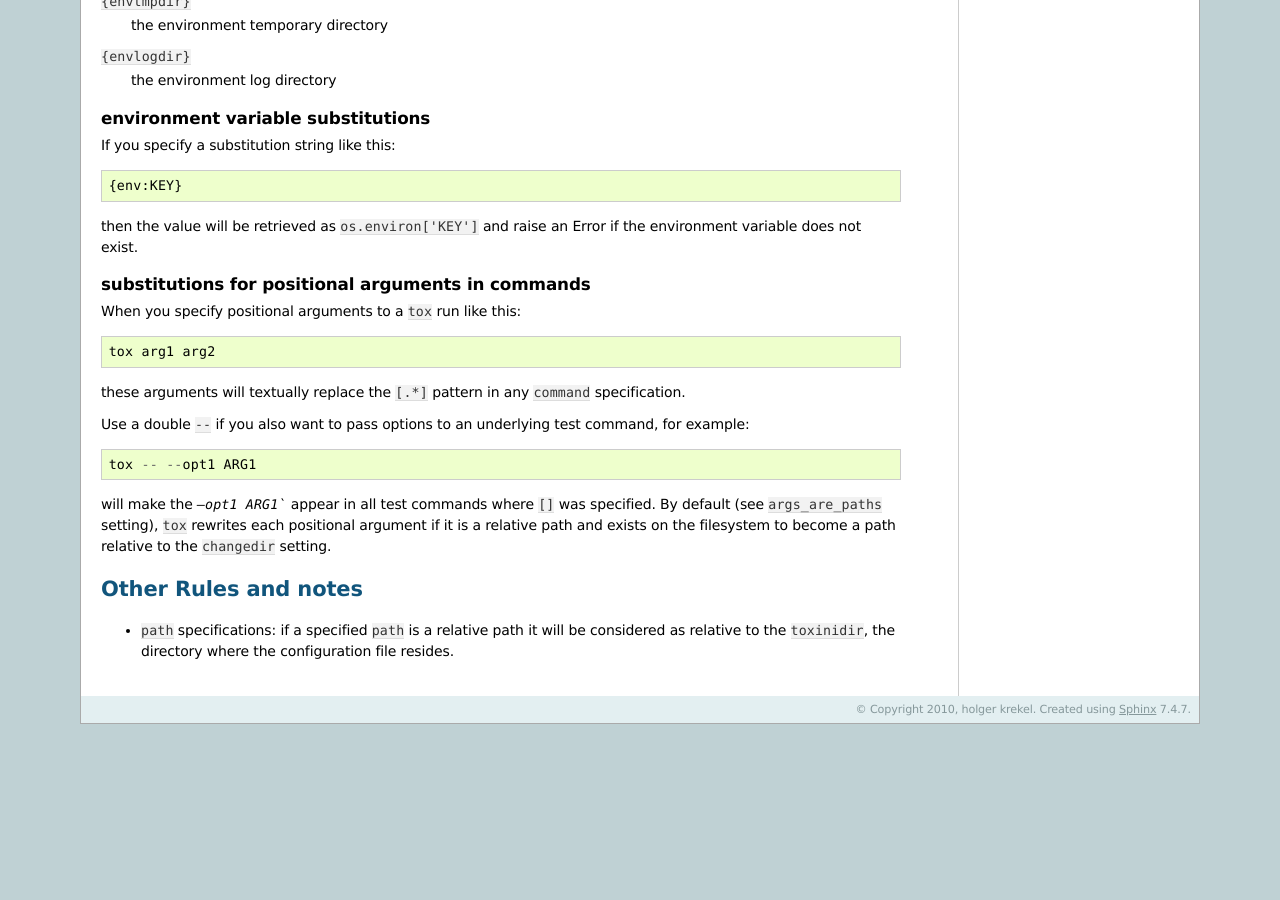
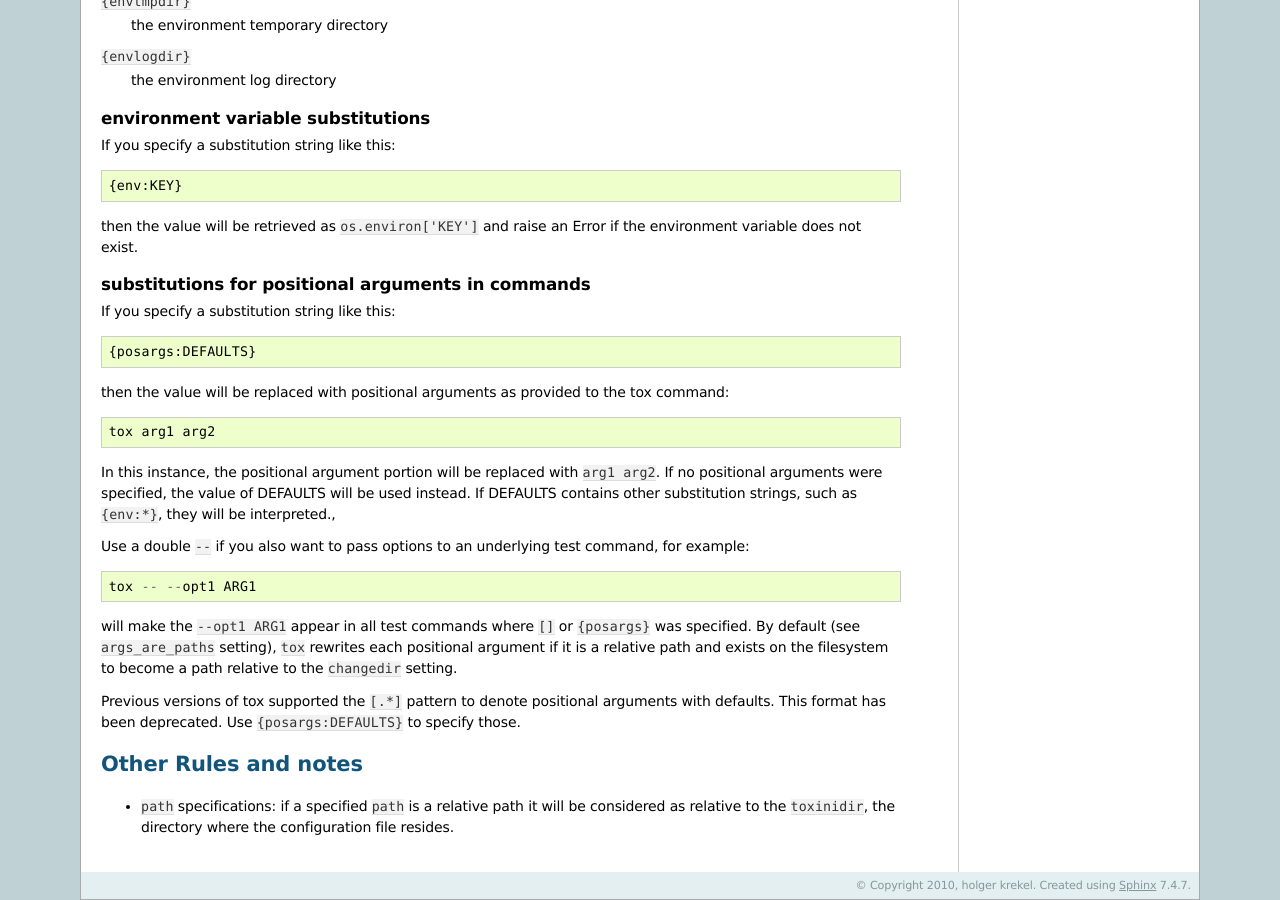
Before and after one commit to msabramo/tox, a Sphinx documentation site: the page built from doc/config.txt, in a window 1280 px wide and 900 px high, scrolled down 2973 px. Built offline with Sphinx 7.4.7, drawn with Linux system fonts in a browser that asks for light colours; before the commit the page ends 3697 px from its top, so only the background shows below that.

Commit message:
Update to the configuration documentation for the new positional argument format

```diff
--- a/doc/config.txt
+++ b/doc/config.txt
@@ -1,3 +1,4 @@
+.. be in -*- rst -*- mode!
 
 tox configuration specification
 ================================
@@ -213,22 +214,34 @@ does not exist.
 substitutions for positional arguments in commands
 ++++++++++++++++++++++++++++++++++++++++++++++++++++++
 
-When you specify positional arguments to a ``tox`` run like this::
+If you specify a substitution string like this::
+
+    {posargs:DEFAULTS}
+
+then the value will be replaced with positional arguments as provided
+to the tox command::
 
     tox arg1 arg2
 
-these arguments will textually replace the ``[.*]`` pattern in
-any ``command`` specification.
+In this instance, the positional argument portion will be replaced with
+``arg1 arg2``. If no positional arguments were specified, the value of
+DEFAULTS will be used instead. If DEFAULTS contains other substitution
+strings, such as ``{env:*}``, they will be interpreted.,
 
 Use a double ``--`` if you also want to pass options to an underlying
 test command, for example::
 
     tox -- --opt1 ARG1
 
-will make the `--opt1 ARG1`` appear in all test commands where ``[]`` was
-specified.  By default (see ``args_are_paths`` setting), ``tox`` rewrites
-each positional argument if it is a relative path and exists on the
-filesystem to become a path relative to the ``changedir`` setting.
+will make the ``--opt1 ARG1`` appear in all test commands where ``[]`` or
+``{posargs}`` was specified.  By default (see ``args_are_paths``
+setting), ``tox`` rewrites each positional argument if it is a relative
+path and exists on the filesystem to become a path relative to the
+``changedir`` setting.
+
+Previous versions of tox supported the ``[.*]`` pattern to denote
+positional arguments with defaults. This format has been deprecated.
+Use ``{posargs:DEFAULTS}`` to specify those.
 
 Other Rules and notes
 =========================
```
